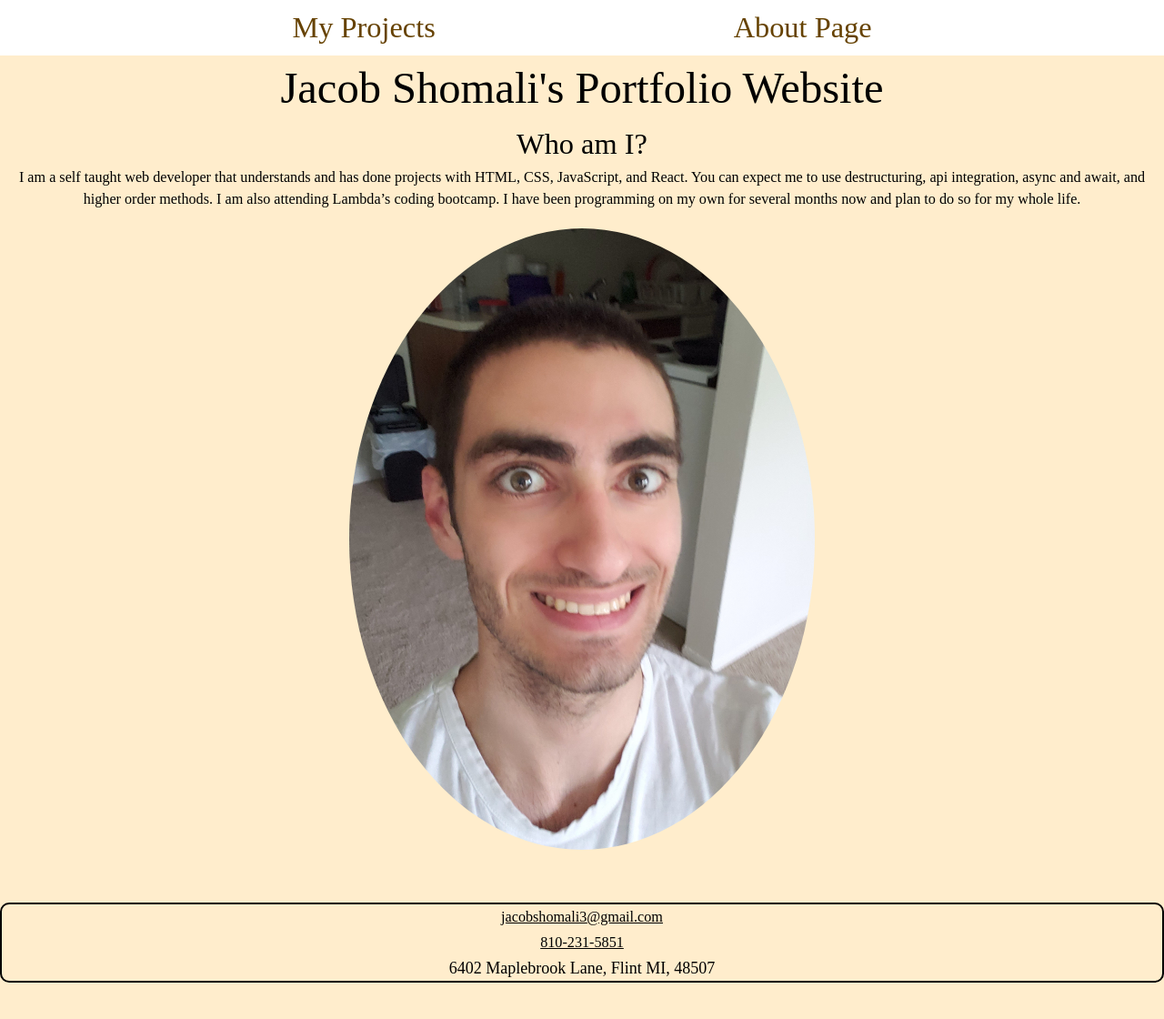
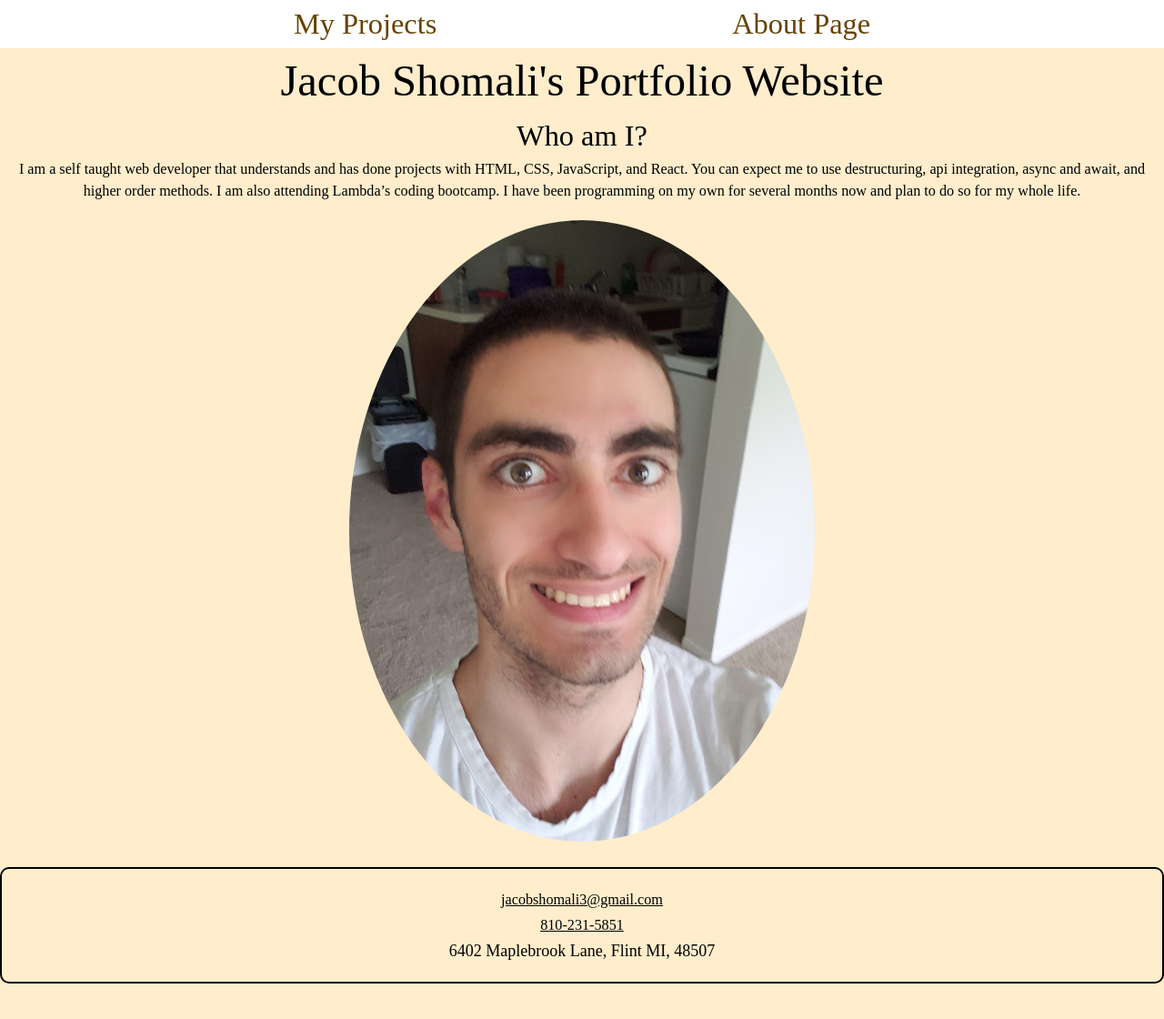
Before and after one commit to collerhatguy/portfolio-react, a React (Create React App) app: page / in a window 1280 px wide. Shown: the top 1120 px of the page at 91% size. Built offline with nearby package versions, Linux system fonts and the light colour scheme; the HTML template or start-up script is replaced by a standard one.

Commit message:
fined tuned styles a bit

```diff
--- a/src/style/App.css
+++ b/src/style/App.css
@@ -138,7 +138,7 @@ body {
   background-size: 100% 100%;
   width: 50%;
   height: 100%;
-  margin-bottom: 1em;
+  margin-bottom: 1rem;
 }
 
 body {
@@ -175,7 +175,7 @@ nav {
 
 nav .link {
   font-size: 3.236rem;
-  padding: .2em;
+  padding: .2rem;
 }
 
 a, .link {
@@ -219,10 +219,9 @@ footer {
       -ms-flex-flow: column wrap;
           flex-flow: column wrap;
   border: 2px solid black;
-  border-radius: 10px;
-  width: 50%;
-  margin: 50px auto;
-  width: 100%;
+  border-radius: 1rem;
+  margin: 2rem auto;
+  padding: 2rem 0;
 }
 
 footer a {
--- a/src/style/_classes.scss
+++ b/src/style/_classes.scss
@@ -38,5 +38,5 @@
     background-size: 100% 100%;
     width: 50%;
     height: 100%;
-    margin-bottom: 1em;
+    margin-bottom: 1rem;
 }
--- a/src/style/_tags.scss
+++ b/src/style/_tags.scss
@@ -22,7 +22,7 @@ nav {
     color: $tertiary-color-50;
     .link {
         @include font-size(2);
-        padding: .2em;
+        padding: .2rem;
     }
 }
 a, .link {
@@ -39,9 +39,9 @@ footer {
     justify-content: center;
     flex-flow: column wrap;
     border: 2px solid black;
-    border-radius: 10px;
-    width: 50%;
-    margin: 50px auto;
+    border-radius: 1rem;
+    margin: 2rem auto;
+    padding: 2rem 0;
     a {
         text-decoration: none;
         transition-duration: 300ms;
@@ -58,5 +58,4 @@ footer {
             background-color: $primary-color;
         }
     }
-    width: 100%;
 }
```
Also changed, not shown: 1 other file (tests, documents, lock files or other folders).
